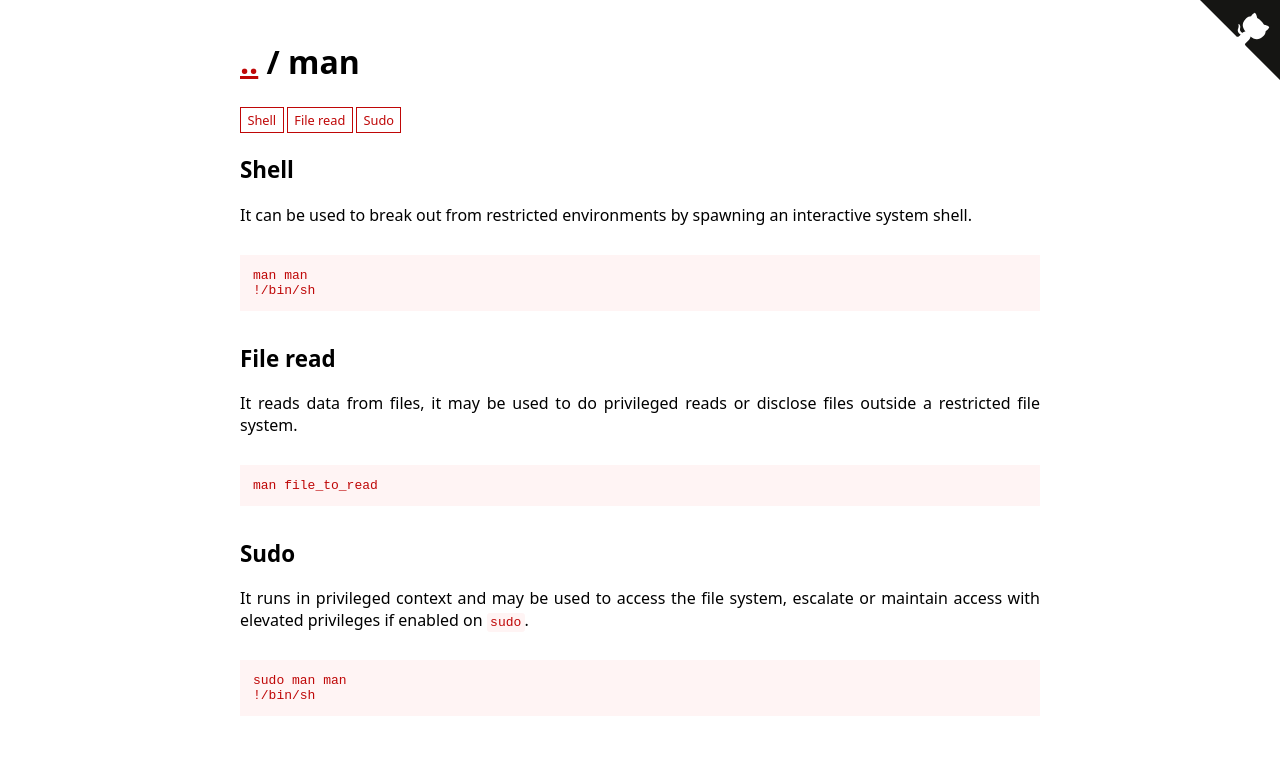
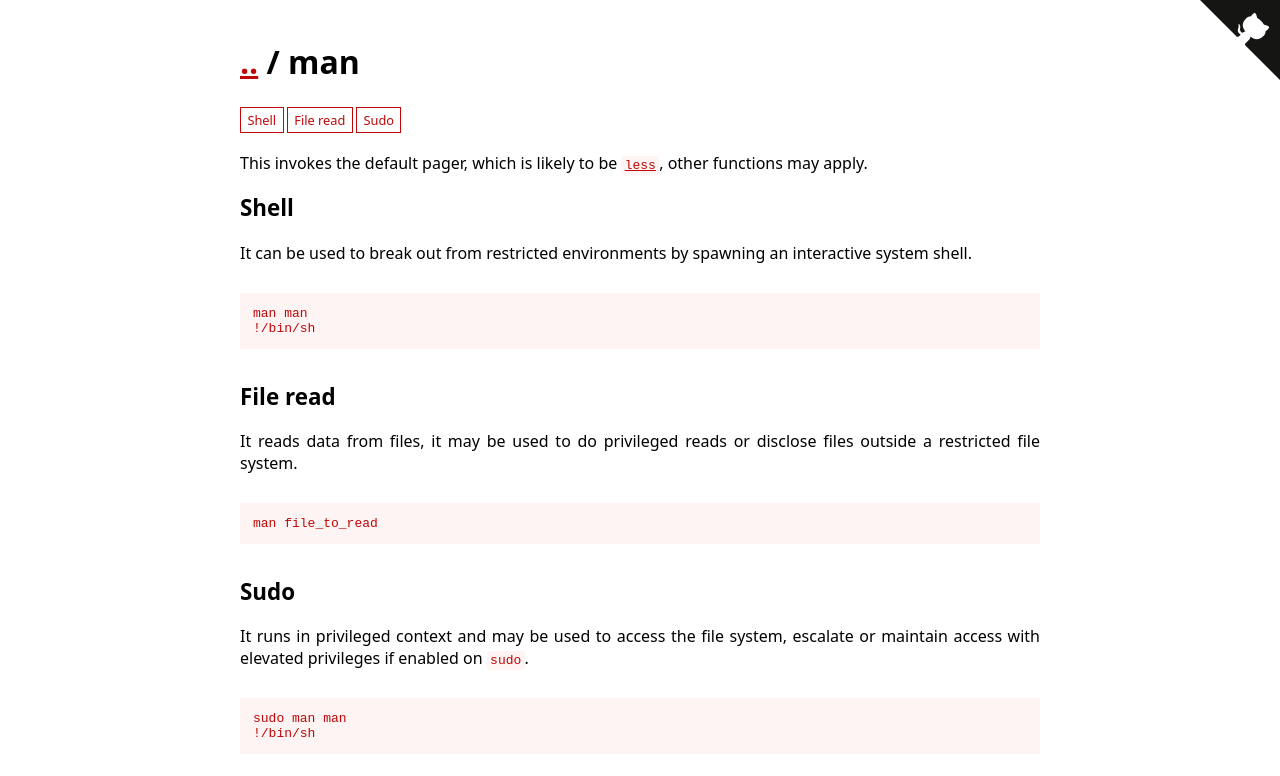
Before and after one commit to GTFOBins/GTFOBins.github.io, a Jekyll site: the page built from _gtfobins/man.md, in a window 1280 px wide. Shown: the top 776 px of the page. Built offline with Jekyll 4.4.1, drawn with Linux system fonts in a browser that asks for light colours.

Commit message:
Clarify that man uses the default pager

```diff
--- a/_gtfobins/man.md
+++ b/_gtfobins/man.md
@@ -1,4 +1,5 @@
 ---
+description: This invokes the default pager, which is likely to be  [`less`](/gtfobins/man/), other functions may apply.
 functions:
   shell:
     - code: |
```
